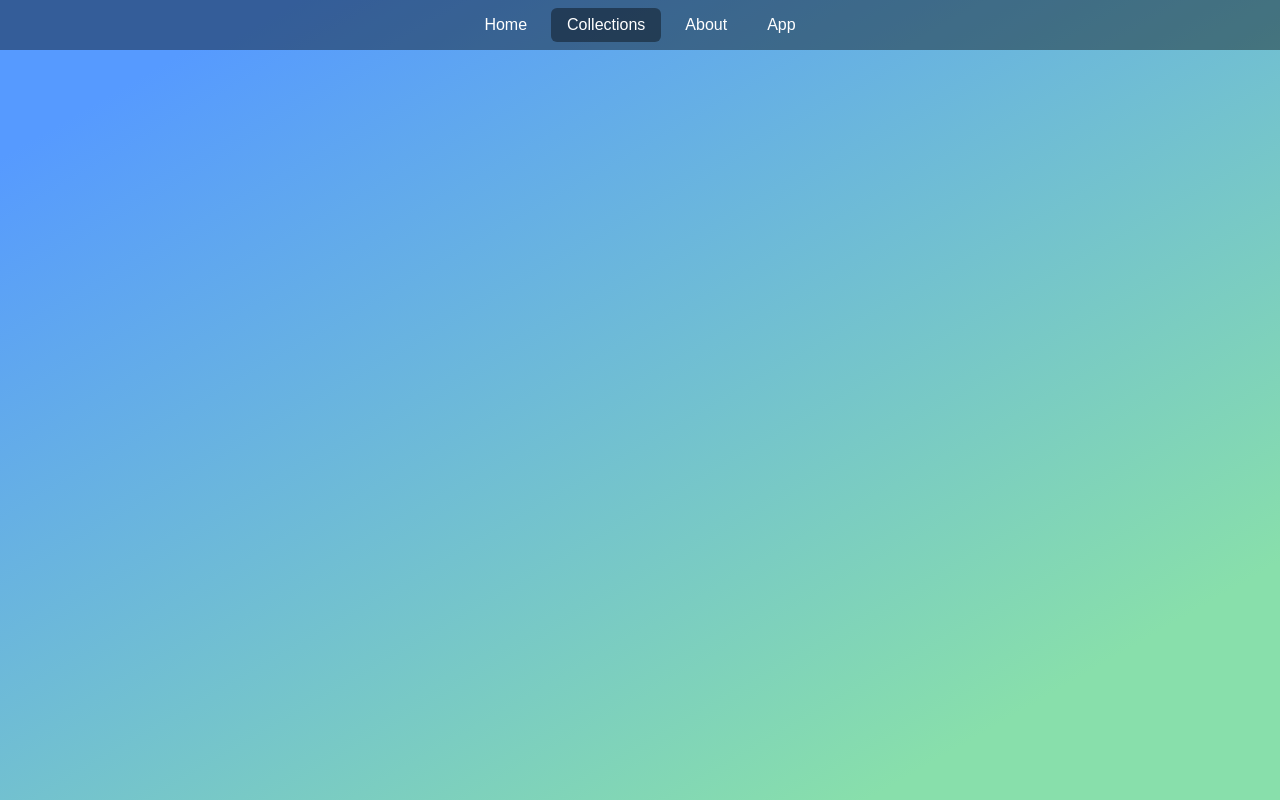
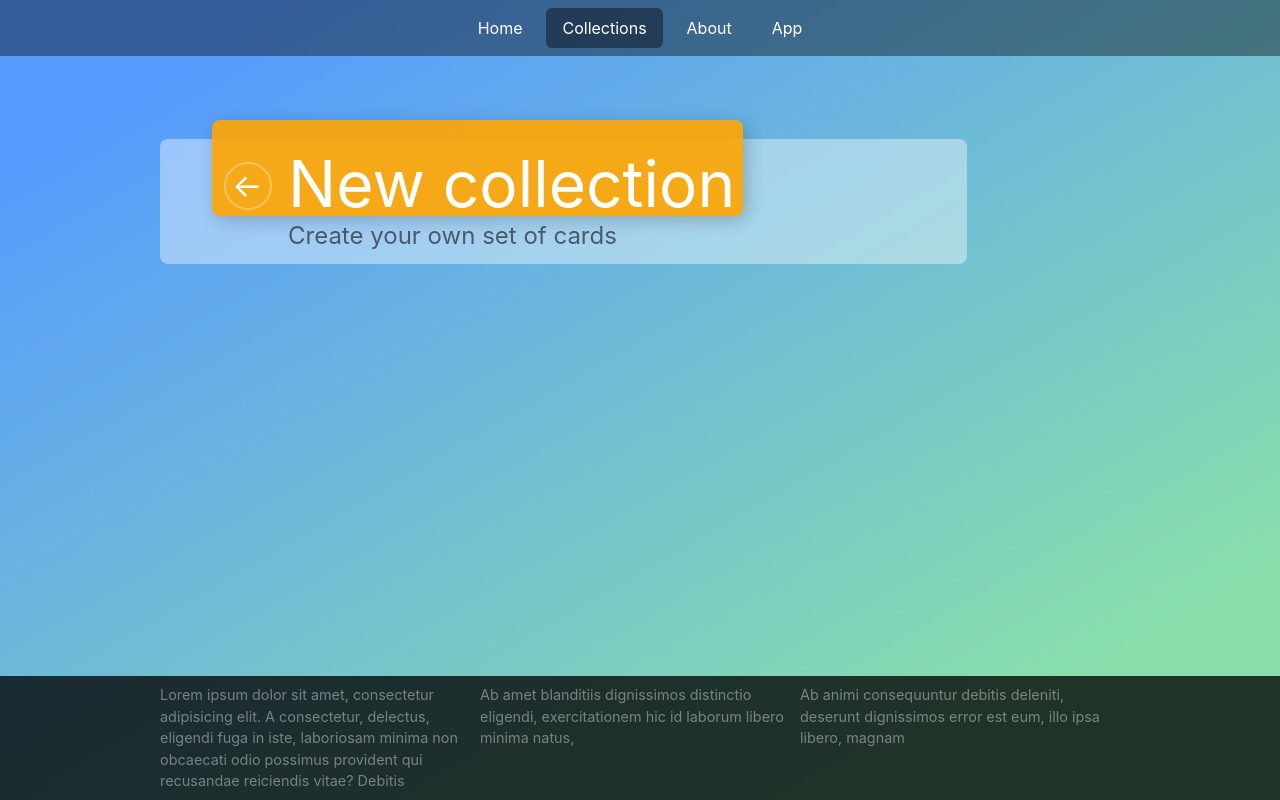
Before and after one commit to lexey111/kardissimo, a React (Vite) app: page /collections/new in a window 1280 px wide. Built offline with nearby package versions, Linux system fonts and the light colour scheme; no server answers.

Commit message:
Page Header with animations

```diff
--- a/src/app.tsx
+++ b/src/app.tsx
@@ -7,7 +7,8 @@ import {Route, Routes} from "react-router";
 import {BrowserRouter} from "react-router-dom";
 import {AnimationLayout} from "./components/animation-layout.component.tsx";
 import {AppMenu} from "./components/app-menu.component.tsx";
-import {DeckPage} from "./pages/deck-page.tsx";
+import {CollectionsPage} from "./pages/collections-page.tsx";
+import {NewCollectionPage} from "./pages/new-collection-page.tsx";
 
 export const App: React.FC = () => {
 	return <BrowserRouter>
@@ -16,7 +17,8 @@ export const App: React.FC = () => {
 			<Routes>
 				<Route element={<AnimationLayout/>}>
 					<Route path="/" element={<HomePage/>}/>
-					<Route path="/collections" element={<DeckPage/>}/>
+					<Route path="/collections" element={<CollectionsPage/>}/>
+					<Route path="/collections/new" element={<NewCollectionPage/>}/>
 					<Route path="/about" element={<AboutPage/>}/>
 					<Route path="/scene" element={<ScenePage/>}/>
 				</Route>
--- /dev/null
+++ b/src/components/app-page-header.component.tsx
@@ -0,0 +1,44 @@
+import React, {useEffect, useRef, useState} from "react";
+
+export type TAppPageHeaderProps = {
+	title: string
+	subtitle?: string
+	image?: JSX.Element
+	onBack?: () => void
+}
+export const AppPageHeader: React.FC<TAppPageHeaderProps> = ({title, subtitle, image, onBack}) => {
+	const [show, setShow] = useState(false);
+
+	const destroying = useRef(false);
+	useEffect(() => {
+		return () => {
+			destroying.current = true;
+		};
+	}, []);
+
+	useEffect(() => {
+		setTimeout(() => {
+			if (destroying.current) {
+				return;
+			}
+			setShow(!!image);
+		}, 1000);
+	}, [setShow]);
+
+
+	return <div className={'app-page-header' + (onBack ? ' with-back' : ' no-back')}>
+		<div className={'app-ph-title'}>
+			<div className={'app-ph-caption'}>
+				{onBack && <span className={'app-ph-back'} onClick={onBack}>
+						&larr;
+					</span>}
+				{title}
+			</div>
+			{subtitle && <div className={'app-ph-subtitle'}>{subtitle}</div>}
+		</div>
+
+		{show && <div className={'app-ph-image'}>
+			{image}
+		</div>}
+	</div>;
+};
--- /dev/null
+++ b/src/header.scss
@@ -0,0 +1,146 @@
+.app-page-header {
+	display: flex;
+	flex-flow: row nowrap;
+	width: auto;
+	margin: 64px 0;
+	justify-content: flex-start;
+	position: relative;
+
+	.app-ph-image {
+		width: 200px;
+		height: 200px;
+		flex-shrink: 0;
+		position: relative;
+		padding: 0;
+		margin: -60px 0 0 32px;
+
+		animation-name: appear-image;
+		animation-timing-function: ease-in;
+		animation-duration: 1s;
+	}
+
+	.app-ph-back {
+		display: inline;
+		font-size: 2rem;
+		width: 2rem;
+		height: 2rem;
+		margin: .6rem 1rem 0 0;
+		padding: 6px;
+
+		border-radius: 100%;
+		border: 2px solid rgba(255, 255, 255, .3);
+
+		cursor: pointer;
+		transition: all .4s ease;
+
+		&:hover {
+			background: rgba(255, 255, 255, .4);
+			border: 2px solid rgba(255, 255, 255, .6);
+			transform: scale(1.2);
+		}
+	}
+
+	.app-ph-title {
+		line-height: 1;
+		position: relative;
+
+		&:before {
+			content: '';
+			position: absolute;
+			top: .2rem;
+			bottom: 1rem;
+			right: -200px;
+			left: -32px;
+			background: rgba(255, 255, 255, .4);
+			border-radius: 8px;
+			z-index: -1;
+		}
+	}
+
+	.app-ph-caption {
+		font-size: 4rem;
+		color: #fff;
+		padding: 1rem 2rem;
+		margin: 0;
+		position: relative;
+		display: inline-flex;
+		word-break: break-word;
+		hyphens: auto;
+
+		&:before {
+			content: '';
+			position: absolute;
+			top: -1rem;
+			bottom: 1rem;
+			left: 20px;
+			right: 1.5rem;
+			background: rgba(255, 166, 0, 0.9);
+			border-radius: 8px;
+			box-shadow: 4px 4px 18px rgba(0, 0, 0, .2);
+			z-index: -1;
+			transform-origin: top left;
+			animation-name: appear;
+			animation-timing-function: ease-in-out;
+			animation-duration: .8s;
+		}
+	}
+
+
+	.app-ph-subtitle {
+		padding: 0 2rem;
+		margin: -.5rem 0 2rem 4rem;
+		font-size: 1.5rem;
+		font-variant: small-caps;
+		color: rgba(0, 0, 0, 0.7);
+		opacity: .8;
+		position: relative;
+		display: flex;
+		width: auto;
+		animation-name: appear-subtitle;
+		animation-timing-function: ease-in-out;
+		animation-duration: 1.2s;
+	}
+
+
+	&.no-back {
+		.app-ph-subtitle {
+			margin: -.5rem 0 2rem 0rem;
+		}
+	}
+}
+
+@keyframes appear {
+	0% {
+		transform: translateX(-60px) translateY(-4px) scale(.5);
+	}
+	50% {
+		transform: translateX(20px) translateY(10px) scale(1.2);
+	}
+	100% {
+		transform: translateX(0) translateY(0) scale(1);
+	}
+}
+
+@keyframes appear-image {
+	0% {
+		opacity: 0;
+	}
+	100% {
+		opacity: 1;
+	}
+}
+
+@keyframes appear-subtitle {
+	0% {
+		transform: translateX(-60px) translateY(-4px) scale(.5);
+		opacity: 0;
+	}
+	50% {
+		transform: translateX(20px) translateY(20px) scale(.8);
+		opacity: .8;
+	}
+	100% {
+		transform: translateX(0) translateY(0) scale(1);
+		opacity: 1;
+	}
+}
--- a/src/pages/about-page.tsx
+++ b/src/pages/about-page.tsx
@@ -1,10 +1,14 @@
 import React from "react";
 import {AppPage} from "../components/app-page.component.tsx";
+import {AppPageHeader} from "../components/app-page-header.component.tsx";
 
 export const AboutPage: React.FC = () => {
 	return <AppPage title={'About page'}>
+		<AppPageHeader
+			title={'About'}
+			subtitle={'What that is and what for'}
+		/>
 		<div className={'about-page'}>
-			<h1>About page</h1>
 			<div>Lorem ipsum dolor sit amet, consectetur adipisicing elit. Adipisci assumenda commodi consequatur dolor
 				esse inventore, ipsam laudantium nostrum odit officiis placeat quia quibusdam recusandae repellat rerum
 				similique tempora ullam voluptates.
--- /dev/null
+++ b/src/pages/collections-page.tsx
@@ -0,0 +1,22 @@
+import React from "react";
+import {AppPage} from "../components/app-page.component.tsx";
+import {CollectionList} from "../components/collection/collection-list.component.tsx";
+import {AddNewCollection} from "../components/collection/collection-add.component.tsx";
+import {CollectionCount} from "../components/collection/collection-count.component.tsx";
+import {NavLink} from "react-router-dom";
+
+export const CollectionsPage: React.FC = () => {
+	return <AppPage title={'Collections page'}>
+		<h1>Collections of cards</h1>
+		<h3>Store collections</h3>
+		<CollectionList/>
+		<hr/>
+		<AddNewCollection/>
+		<hr/>
+		<CollectionCount/>
+		<div>
+			<h4>Add new collection</h4>
+			<NavLink to={'/collections/new'}>Create collection...</NavLink>
+		</div>
+	</AppPage>;
+};
--- a/src/pages/deck-page.tsx
+++ /dev/null
@@ -1,17 +0,0 @@
-import React from "react";
-import {AppPage} from "../components/app-page.component.tsx";
-import {CollectionScene} from "../components/scene/collection-scene.component.tsx";
-
-export const DeckPage: React.FC = () => {
-	return <AppPage title={'Home page'}>
-		<h1>Decks of cards</h1>
-		<div className={'collections'}>
-			<div className={'collection-test-1'}>
-				<CollectionScene/>
-			</div>
-			<div className={'collection-test-2'}>
-				<CollectionScene/>
-			</div>
-		</div>
-	</AppPage>;
-};
--- a/src/pages/home-page.tsx
+++ b/src/pages/home-page.tsx
@@ -1,17 +1,14 @@
 import React from "react";
 import {AppPage} from "../components/app-page.component.tsx";
-import {CollectionList} from "../components/collection/collection-list.component.tsx";
-import {AddNewCollection} from "../components/collection/collection-add.component.tsx";
 import {CollectionCount} from "../components/collection/collection-count.component.tsx";
+import {AppPageHeader} from "../components/app-page-header.component.tsx";
 
 export const HomePage: React.FC = () => {
 	return <AppPage title={'Home page'}>
-		<h1>Home page</h1>
-		<h3>Store collections</h3>
-		<CollectionList/>
-		<hr/>
-		<AddNewCollection/>
-		<hr/>
+		<AppPageHeader
+			title={'Home'}
+			subtitle={'Welcome here! How do you do?'}
+		/>
 		<CollectionCount/>
 	</AppPage>;
 };
--- /dev/null
+++ b/src/pages/new-collection-page.tsx
@@ -0,0 +1,23 @@
+import React, {useCallback} from "react";
+import {AppPage} from "../components/app-page.component.tsx";
+import {CollectionScene} from "../components/scene/collection-scene.component.tsx";
+import {AppPageHeader} from "../components/app-page-header.component.tsx";
+import {useNavigate} from 'react-router-dom';
+
+export const NewCollectionPage: React.FC = () => {
+	const navigate = useNavigate();
+
+	const handleBack = useCallback(() => {
+		console.log('go back');
+		navigate(-1);
+	}, []);
+
+	return <AppPage title={'New collection page'}>
+		<AppPageHeader
+			title={'New collection'}
+			subtitle={'Create your own set of cards'}
+			image={<CollectionScene/>}
+			onBack={handleBack}
+		/>
+	</AppPage>;
+};
--- a/src/styles.scss
+++ b/src/styles.scss
@@ -1,12 +1,26 @@
 @import "menu.scss";
 @import "page.scss";
 @import "collections.scss";
+@import "header.scss";
 
 html {
   font-family: sans-serif;
 }
 
 body {
+  font-family: Inter, system-ui, Avenir, Helvetica, Arial, sans-serif;
+  line-height: 1.5;
+  font-weight: 400;
+
+  color-scheme: light dark;
+  color: rgba(255, 255, 255, 0.87);
+
+  font-synthesis: none;
+  text-rendering: optimizeLegibility;
+  -webkit-font-smoothing: antialiased;
+  -moz-osx-font-smoothing: grayscale;
+  -webkit-text-size-adjust: 100%;
+
   background: linear-gradient(150deg, #569AFF 10.21%, #88DFAB 84.57%);
   width: 100vw;
   height: 100vh;
```
